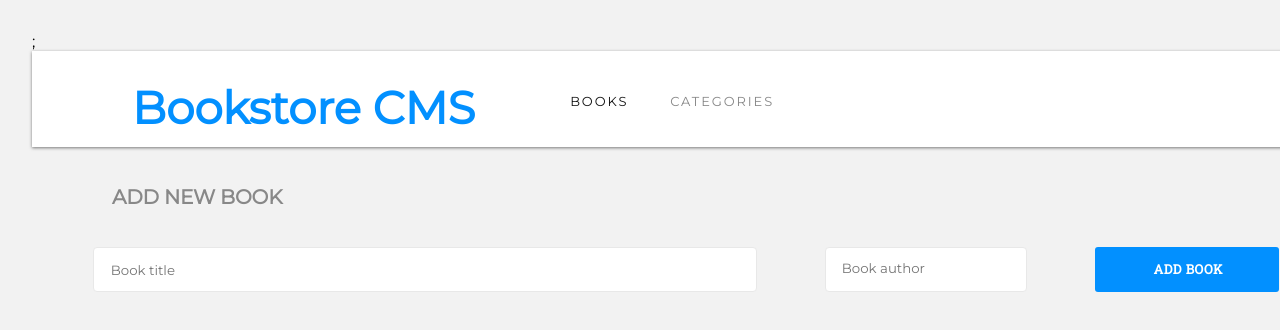
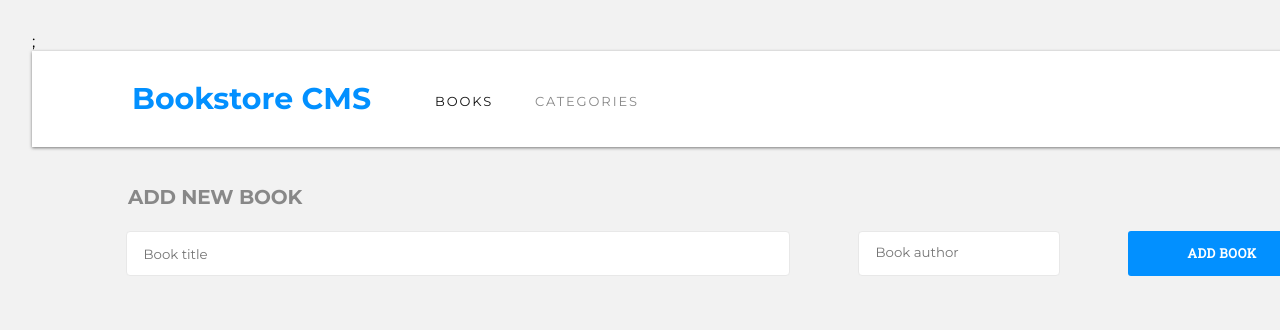
Before and after one commit to Kevin-Mena/bookstore-app, a React (Create React App) app: page / in a window 1280 px wide. Shown: the top 330 px of the page. Built offline with nearby package versions, Linux system fonts and the light colour scheme; no server answers.

Commit message:
Add project changes

```diff
--- a/src/index.css
+++ b/src/index.css
@@ -1,5 +1,6 @@
 /* PRIMARY GLOBAL FONT */
 @import url('https://fonts.googleapis.com/css2?family=Lato&family=Montserrat&family=Poppins:wght@300;400;500;600;700&display=swap');
+ @import url('https://fonts.googleapis.com/css2?family=Montserrat:wght@200;300;400;500;600;700;800&display=swap');
 
 /* SECONDARY GLOBAL FONT */
 @import url('https://fonts.googleapis.com/css2?family=Lato&family=Montserrat&family=Poppins:wght@300;400;500;600;700&family=Roboto+Slab&display=swap');
@@ -132,13 +133,14 @@ html {
 
 .logo {
 
-      width: 25rem;
+      width:13rem;
       height: 2.313rem;
       margin: 0.375rem 2.938rem 0.125rem 0;
       white-space: nowrap;
-      font-size: 30px;
+      font-size: 20px;
       letter-spacing: normal;
-      font-weight: 700 !important;
+      font-weight: 700;
+      font-family: 'Montserrat', sans-serif;
       line-height: normal;
       font-stretch: normal;
       font-style: normal;
@@ -154,15 +156,16 @@ html {
 .form {
   display: flex;
   justify-content: space-between;
-  width: 90%;
+  width: 94%;
+  padding-bottom: 6.835rem;
   margin: 0 auto;
 }
 
 .title {
   width: 41.5rem;
   height: 2.813rem;
-  margin: 1.188rem 2.125rem 0 0;
-  padding: 0.813rem 35.688rem 0.813rem 1.063rem;
+  margin: 1.188rem 2.125rem 0 58px;
+  padding: 0.813rem 35.688rem 0.813rem 1rem;
   border-radius: 4px;
   border: solid 1px #e8e8e8;
   background-color: var(--primary-white-2);
@@ -179,9 +182,9 @@ html {
 }
 
 .form-title {
-  width: 10.875rem;
+  width: 18.875rem;
   height: 1.5rem;
-  margin: 1.813rem 32.75rem 1.188rem 5rem;
+  margin: 1.813rem 32.75rem 0.188rem 6rem;
   font-size: 1.25rem;
   font-weight: bold;
   font-stretch: normal;
```
Also changed, not shown: src/components/Books/Books.js (+6 -6 lines).
